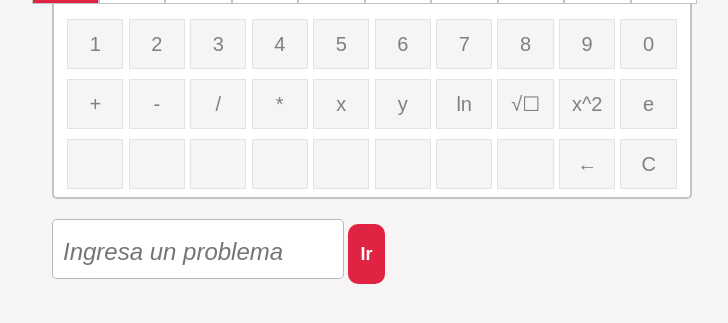
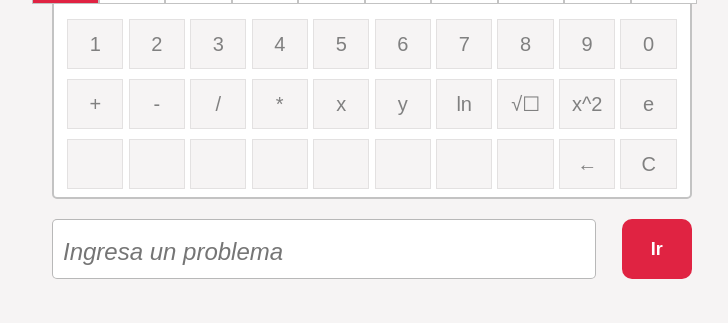
Before and after one commit to LNagad/calculatorASPNET, a Django app: page /index/ in a window 1280 px wide. Shown: the part 251-574 px from the top of the page, without its empty margins (268-996 px from the left). Run offline with Django 3.2, Linux system fonts and the light colour scheme.

Commit message:
se ha corregido el error de los estilos por el formulario

```diff
--- a/calculator/calculator/web/static/css/main.css
+++ b/calculator/calculator/web/static/css/main.css
@@ -172,7 +172,7 @@ main > .main-container {
   background-color: #ffff;
 }
 
-/* ------------- input ------------ */
+/* ------------- inputs de abajo ------------ */
 
 .main-container .app .input {
   width: 100%;
@@ -184,9 +184,13 @@ main > .main-container {
 .main-container .app .input .components {
   width: 100%;
   height: 60px;
+  margin-top: 20px;
+}
+.components form {
+  width: 100%;
+  height: 100%;
   display: flex;
   justify-content: space-between;
-  margin-top: 20px;
 }
 
 .main-container .app .input .components input {
```
